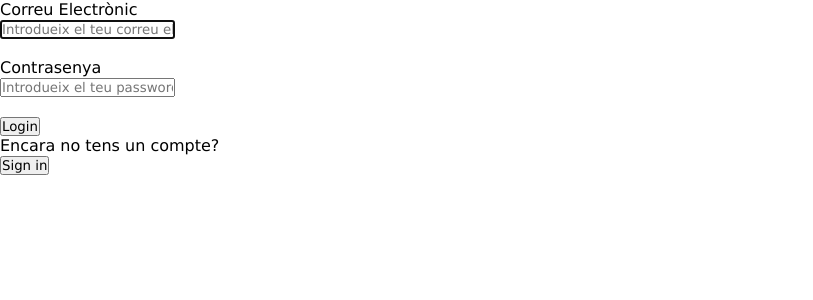
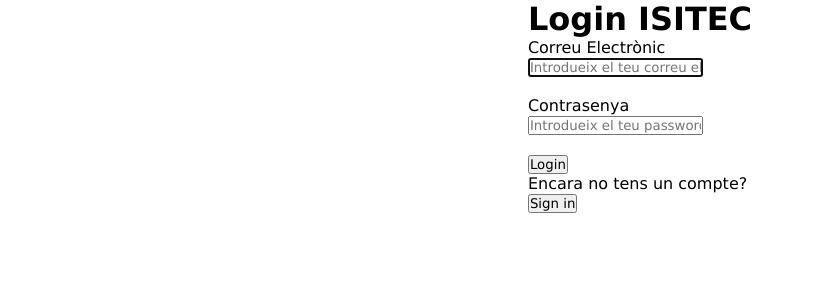
Before and after one commit to OriolCasacuberta/M7UF1PAC1, a PHP site: page / in a window 1280 px wide. Shown: the top 300 px of the page, without its empty margins (0-813 px from the left). Run offline with PHP 8.4, Linux system fonts and the light colour scheme.

Commit message:
ajustarCSS

```diff
--- a/css/estils.css
+++ b/css/estils.css
@@ -3,3 +3,10 @@
     padding: 0;
     font-family: Verdana, Geneva, Tahoma, sans-serif;
 }
+
+#bodyIndex{
+    display: flex;
+    align-items: center;
+    justify-content: center;
+
+}
--- a/index.php
+++ b/index.php
@@ -7,9 +7,11 @@
         <link rel="icon" type="image/jpg" href="./img/LogoIsitec.png"/>
         <link rel="stylesheet" href="./css/estils.css">
     </head>
-    <body>
+    <body id="bodyIndex">
         <main>
             <form method = "post" action="<?=htmlspecialchars($_SERVER["PHP_SELF"])?>">
+
+                <h1>Login ISITEC</h1>
 
                 <!-- MAIL -->
                 <label for="user">Correu Electrònic</label>
@@ -30,15 +32,10 @@
                 <!-- SUBMIT -->
                 <button class="button" type="submit"><span>Login</span></button>
 
-
+                <p>Encara no tens un compte?</p>
+                <button class="button" type="submit"><span>Sign in</span></button>
 
             </form>
         </main>
-
-        <aside>
-            <p>Encara no tens un compte?</p>
-            <button class="button" type="submit"><span>Sign in</span></button>
-        </aside>
-
     </body>
 </html>
```
